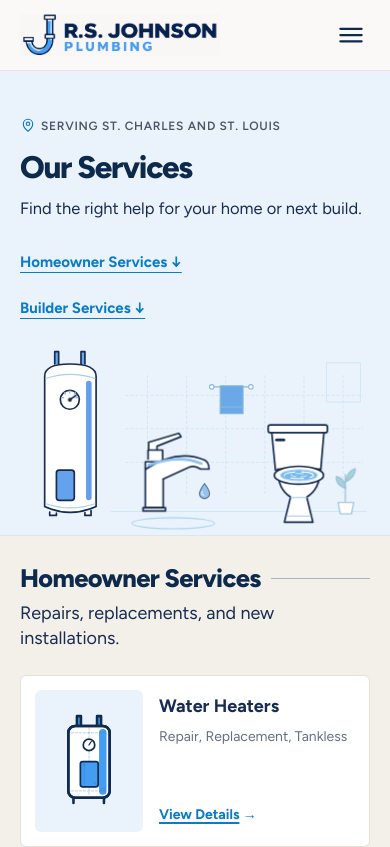
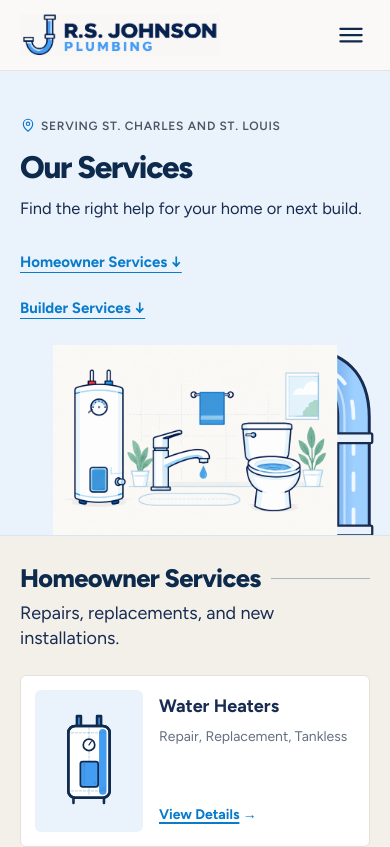
Before and after one commit to rs-johnson-plumbing/website, a Next.js app: page /services in a window 390 px wide. Shown: the top 847 px of the page. Built offline with nearby package versions, Linux system fonts and the light colour scheme.

Commit message:
Preserve approved desktop illustration and existing mobile pipe

```diff
--- a/src/components/concept-two/ui/ServiceSketch.tsx
+++ b/src/components/concept-two/ui/ServiceSketch.tsx
@@ -101,54 +101,29 @@ export function PipeBanner() {
  </svg>;
 }
 
-
-/** Decorative services vignette; animation is limited to working details. */
-export function ServicesHeroPipe() {
- return <svg className="c2-services-fixtures" viewBox="0 0 640 340" fill="none" stroke="#182b50" strokeWidth="3" strokeLinecap="round" strokeLinejoin="round" aria-hidden="true" focusable="false">
-  <g stroke="#bdddf2" strokeWidth="1.5" opacity=".65">
-   <path d="M196 90H620M196 150H620M196 210H620M235 55V265M305 55V265M375 55V265M445 55V265M515 55V265M585 55V265" strokeDasharray="4 5"/>
-   <path d="M170 298H627"/>
-   <rect x="556" y="32" width="60" height="70"/>
-  </g>
-  <g stroke="#8ab9dc" strokeWidth="2">
-   <path d="M353 75H417"/><circle cx="350" cy="75" r="4" fill="#fff"/><circle cx="420" cy="75" r="4" fill="#fff"/>
-   <path d="M365 73H406V123H365Z" fill="#6aa8e8"/><path d="M367 111H404"/>
-  </g>
-  <g fill="#fff">
-   <path d="M69 34V12H76V34M116 34V12H123V34" fill="#68a9ef"/>
-   <path d="M51 56Q51 34 96 34Q143 34 143 56V289Q96 310 51 289Z"/>
-   <path d="M53 60Q96 45 141 60M53 284Q97 299 141 284" stroke="#a7d0ef" strokeWidth="2"/>
-   <path d="M60 299V305H72V301M123 300V305H134V296"/>
-   <path d="M130 69V273" stroke="#62a0ed" strokeWidth="10"/>
-   <rect x="72" y="224" width="32" height="54" rx="5" fill="#64a2ed"/>
-   <circle cx="96" cy="98" r="17"/>
-   <path d="M82 94l3 1M86 85l2 3M96 82v4M106 85l-2 3M110 94l-3 1" stroke="#80b8e7" strokeWidth="2"/>
-   <path className="c2-hero-gauge" d="M96 98L105 88" strokeWidth="3"/>
-   <circle cx="96" cy="98" r="2" fill="#182b50"/>
-  </g>
-  <g>
-   <path d="M231 291V209H263V291Z" fill="#fff"/>
-   <path d="M232 222Q289 185 337 206Q345 210 345 222H330Q319 214 309 219L263 240" fill="#fff"/>
-   <path d="M237 215Q291 195 331 212" stroke="#8dc3ed" strokeWidth="5"/>
-   <path d="M236 204V188H262V204M237 187V174L291 158L295 164L252 181V188" fill="#fff"/>
-   <path d="M227 291H267V297H227Z" fill="#fff"/>
-   <g className="c2-hero-drop"><path d="M337 235Q319 258 337 262Q355 258 337 235Z" fill="#60a7ec" strokeWidth="2"/><path d="M333 249Q330 255 336 256" stroke="#dcedff" strokeWidth="2"/></g>
-   <ellipse cx="281" cy="319" rx="74" ry="10" stroke="#add4ef" strokeWidth="2"/>
-  </g>
-  <g fill="#fff">
-   <path d="M457 153H551L545 224H464Z"/>
-   <rect x="451" y="143" width="106" height="14" rx="4"/>
-   <path d="M468 222H544Q544 258 520 272L531 317H480L491 272Q468 258 468 222Z"/>
-   <path d="M491 273H520M484 306H527" stroke="#9ec7e8" strokeWidth="2"/>
-   <ellipse cx="506" cy="233" rx="44" ry="16"/>
-   <ellipse cx="506" cy="233" rx="33" ry="10" fill="#78b9ee" stroke="#aed9f8" strokeWidth="2"/>
-   <ellipse className="c2-hero-bowl" cx="506" cy="233" rx="26" ry="6" stroke="#fff" strokeWidth="2" strokeDasharray="22 12" fill="none"/>
-   <ellipse className="c2-hero-bowl" cx="506" cy="233" rx="14" ry="3" stroke="#e8f6ff" strokeWidth="1.5" strokeDasharray="12 8" fill="none"/>
-   <path d="M466 170H479" strokeWidth="5"/>
-  </g>
-  <g stroke="#92bed8" strokeWidth="2">
-   <path d="M589 284V231M590 257Q570 249 573 235Q589 239 590 257M590 245Q607 236 607 221Q592 225 590 245" fill="#a7d1d9"/>
-   <path d="M576 282H604L600 302H580Z" fill="#fff"/>
-  </g>
+function MobileServicesPipe() {
+ const route = "M204 -30V30Q204 80 254 80H268Q338 80 338 150V390";
+ return <svg className="c2-services-pipe-mobile" viewBox="0 0 400 360" preserveAspectRatio="xMaxYMid slice" fill="none" strokeLinecap="round" strokeLinejoin="round" aria-hidden="true">
+  <defs><linearGradient id="services-pipe-blue" x1="0" x2="1"><stop stopColor="#83b9f6"/><stop offset=".5" stopColor="#397bd4"/><stop offset="1" stopColor="#9dcfff"/></linearGradient></defs>
+  <path d={route} stroke="#182b50" strokeWidth="46"/>
+  <path d={route} stroke="url(#services-pipe-blue)" strokeWidth="38"/>
+  <path d={route} stroke="#dcedfc" strokeWidth="3" transform="translate(-12 0)" opacity=".7"/>
+  <path d={route} stroke="#fff" strokeWidth="5" strokeDasharray="22 26" className="c2-hero-water" opacity=".85"/>
+  <g stroke="#182b50" strokeWidth="3" fill="#eaf3fb"><rect x="313" y="171" width="50" height="13" rx="2"/><rect x="313" y="294" width="50" height="13" rx="2"/><rect x="244" y="55" width="13" height="50" rx="2"/></g>
  </svg>;
 }
+
+
+/** Desktop approved artwork; mobile retains its compact downward pipe. */
+export function ServicesHeroPipe() {
+ return <>
+  <MobileServicesPipe/>
+  <svg className="c2-services-fixtures" viewBox="0 0 1536 1024" fill="none" aria-hidden="true" focusable="false">
+   <image href="/images/concept-two/services-fixtures-approved.svg" width="1536" height="1024"/>
+   <circle cx="251" cy="335" r="25" fill="#fbfdff"/>
+   <path className="c2-hero-gauge" d="M251 335L267 316" stroke="#182b50" strokeWidth="6" strokeLinecap="round"/>
+   <circle cx="251" cy="335" r="5" fill="#182b50"/>
+   <ellipse className="c2-hero-bowl" cx="1188" cy="664" rx="71" ry="13" stroke="#e7f7ff" strokeWidth="3" strokeDasharray="34 28" opacity=".7"/>
+  </svg>
+ </>;
+}
```
